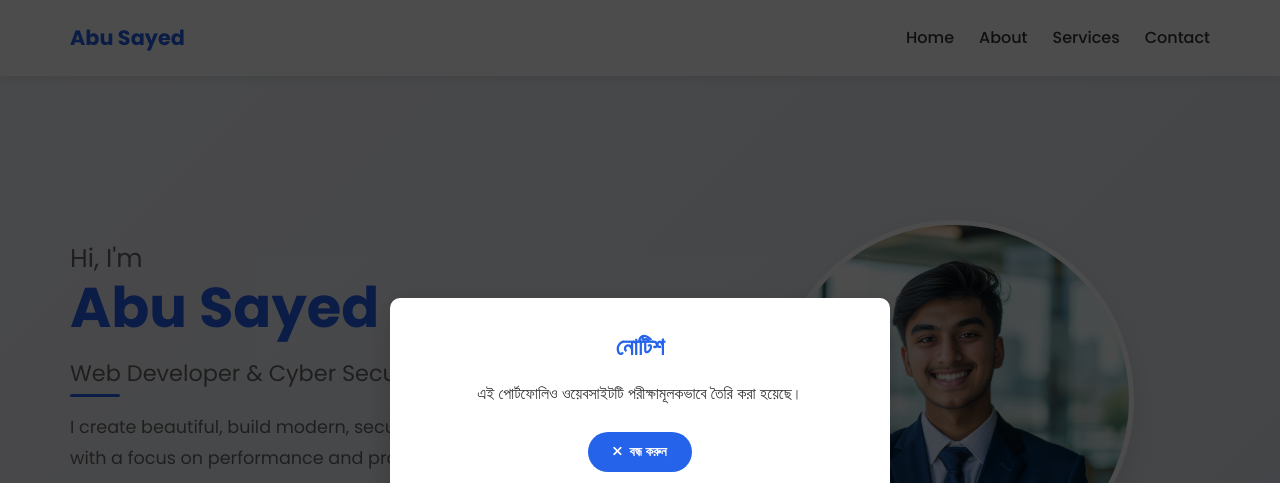
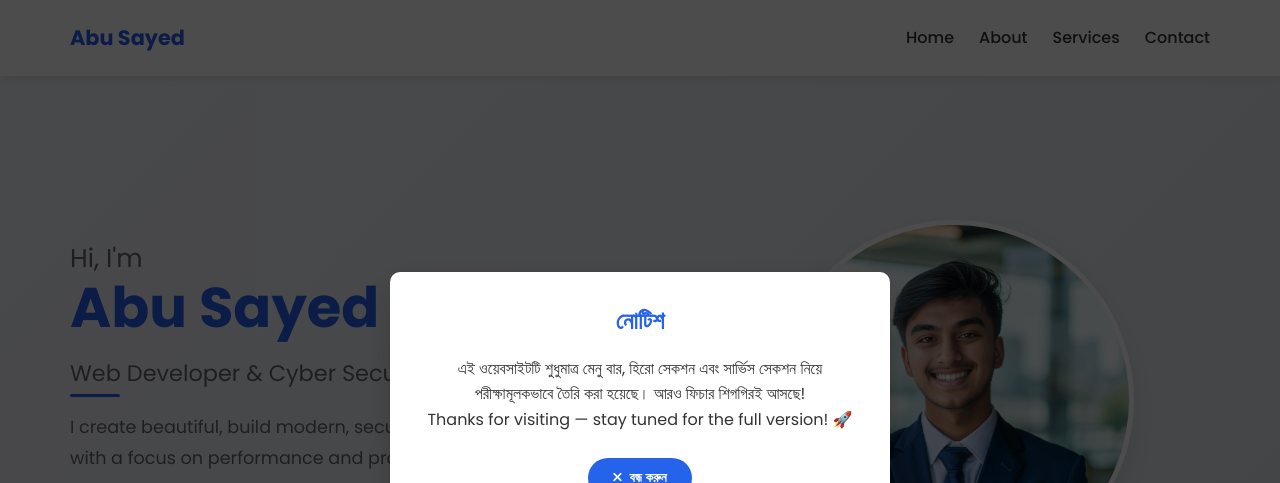
Before and after one commit to itsabusayed/HW-EP25, a plain HTML site: page index.html in a window 1280 px wide. Shown: the top 483 px of the page. Drawn offline with Linux system fonts and the light colour scheme.

Commit message:
Update welcome modal message with additional details and encouragement for visitors

```diff
--- a/index.html
+++ b/index.html
@@ -17,7 +17,11 @@
         <div class="modal-container">
             <div class="modal-content">
                 <h3>নোটিশ</h3>
-                <p>এই পোর্টফোলিও ওয়েবসাইটটি পরীক্ষামূলকভাবে তৈরি করা হয়েছে।</p>
+                <p>এই ওয়েবসাইটটি শুধুমাত্র মেনু বার, হিরো সেকশন এবং সার্ভিস সেকশন নিয়ে পরীক্ষামূলকভাবে তৈরি করা
+                    হয়েছে।
+                    আরও ফিচার শিগগিরই আসছে!
+                    <br>Thanks for visiting — stay tuned for the full version! 🚀
+                </p>
                 <button class="modal-close-btn" id="closeModal">
                     <i class="fas fa-times"></i> বন্ধ করুন
                 </button>
```
